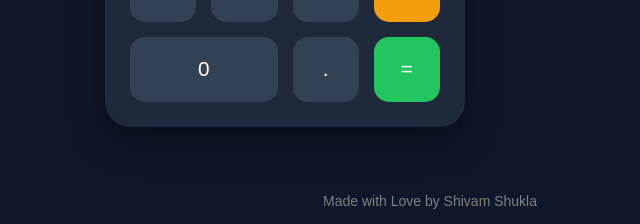
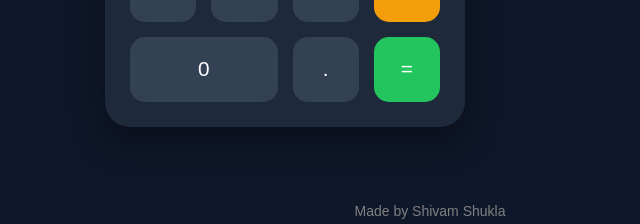
Before and after one commit to shishu-37-bit/Calculator, a Flask app: page / in a window 1280 px wide. Shown: the part 576-800 px from the top of the page, without its empty margins (210-850 px from the left). Run offline with Flask 3, Linux system fonts and the light colour scheme.

Commit message:
fixed a div

```diff
--- a/static/style.css
+++ b/static/style.css
@@ -416,7 +416,7 @@ button:active{
 }
 footer{
     position:fixed;
-    bottom:15px;
+    bottom:5px;
     left:50%;
     transform:translateX(-50%);
     color:gray;
--- a/templates/index.html
+++ b/templates/index.html
@@ -64,7 +64,7 @@
 
 </div>
 <footer>
-    Made with Love by Shivam Shukla
+    Made by Shivam Shukla
 </footer>
 
 <script src="{{ url_for('static', filename='script.js') }}"></script>
```
